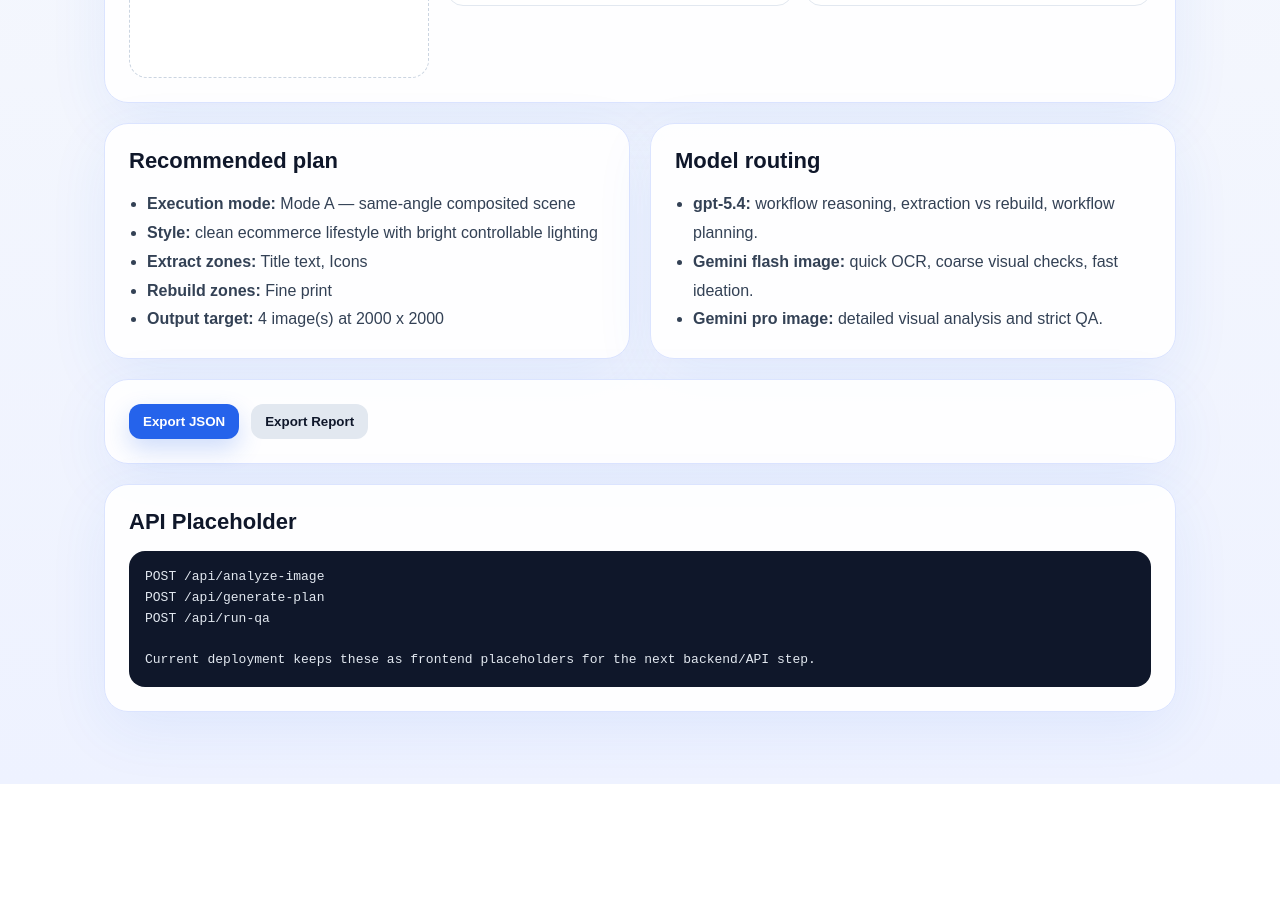
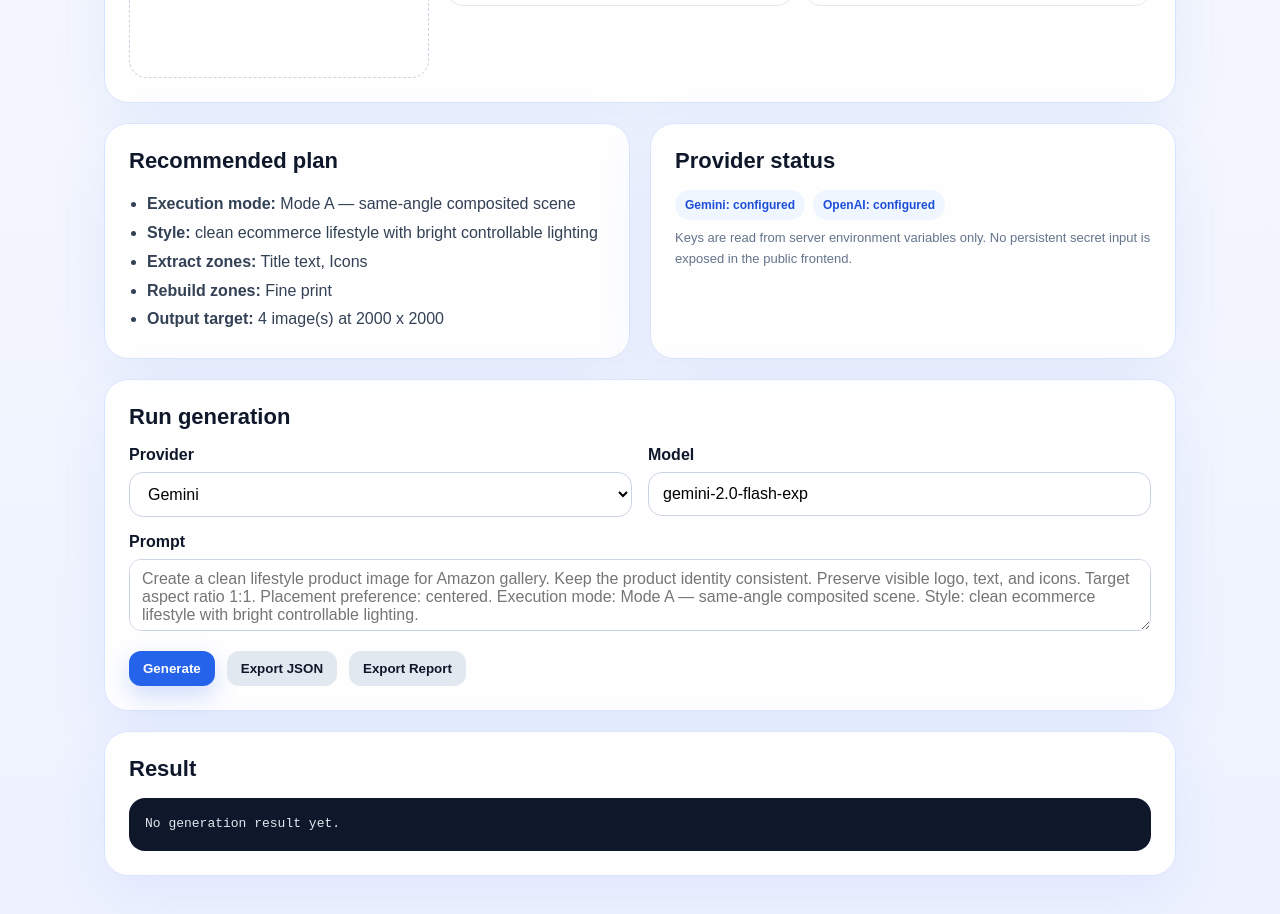
Before and after one commit to ttjacky2023-spec/product-scene-studio, a Next.js app: page /generation-plan in a window 1280 px wide. Shown: the part 620-1534 px from the top of the page. Before the commit the page ends 1404 px from the top, so only its background shows below. Built offline with nearby package versions, Linux system fonts and the light colour scheme; no server answers.

Commit message:
Add provider-backed generation API and frontend controls

```diff
--- /dev/null
+++ b/src/app/api/generate-image/route.ts
@@ -0,0 +1,110 @@
+import { NextRequest, NextResponse } from "next/server";
+import { getAvailableProviders } from "@/lib/providers";
+
+type Body = {
+  provider: "gemini" | "openai";
+  prompt: string;
+  model?: string;
+  imageDataUrl?: string;
+  aspectRatio?: string;
+  outputSize?: string;
+};
+
+function extractBase64Data(dataUrl?: string) {
+  if (!dataUrl) return null;
+  const match = dataUrl.match(/^data:(.+?);base64,(.+)$/);
+  if (!match) return null;
+  return { mimeType: match[1], data: match[2] };
+}
+
+async function callGemini(body: Body) {
+  const apiKey = process.env.GEMINI_API_KEY;
+  if (!apiKey) throw new Error("GEMINI_API_KEY is not configured.");
+
+  const image = extractBase64Data(body.imageDataUrl);
+  const contents = [
+    {
+      role: "user",
+      parts: [
+        { text: body.prompt },
+        ...(image ? [{ inlineData: { mimeType: image.mimeType, data: image.data } }] : []),
+      ],
+    },
+  ];
+
+  const model = body.model || "gemini-2.0-flash-exp";
+  const res = await fetch(`https://generativelanguage.googleapis.com/v1beta/models/${model}:generateContent?key=${apiKey}`, {
+    method: "POST",
+    headers: { "Content-Type": "application/json" },
+    body: JSON.stringify({ contents }),
+  });
+
+  const json = await res.json();
+  if (!res.ok) {
+    throw new Error(json?.error?.message || "Gemini request failed.");
+  }
+
+  const text = json?.candidates?.[0]?.content?.parts?.map((p: { text?: string }) => p.text).filter(Boolean).join("\n") || "Gemini response received, but no direct image payload was returned by this route.";
+  return { provider: "gemini", model, text, raw: json };
+}
+
+async function callOpenAI(body: Body) {
+  const apiKey = process.env.OPENAI_API_KEY;
+  if (!apiKey) throw new Error("OPENAI_API_KEY is not configured.");
+
+  const model = body.model || "gpt-4.1-mini";
+  const input = [
+    {
+      role: "user",
+      content: [
+        { type: "input_text", text: body.prompt },
+        ...(body.imageDataUrl ? [{ type: "input_image", image_url: body.imageDataUrl }] : []),
+      ],
+    },
+  ];
+
+  const res = await fetch("https://api.openai.com/v1/responses", {
+    method: "POST",
+    headers: {
+      "Content-Type": "application/json",
+      Authorization: `Bearer ${apiKey}`,
+    },
+    body: JSON.stringify({ model, input }),
+  });
+
+  const json = await res.json();
+  if (!res.ok) {
+    throw new Error(json?.error?.message || "OpenAI request failed.");
+  }
+
+  const outputText = (json?.output || [])
+    .flatMap((item: { content?: Array<{ text?: string }> }) => item.content || [])
+    .map((part: { text?: string }) => part.text)
+    .filter(Boolean)
+    .join("\n") || "OpenAI response received, but no direct image payload was returned by this route.";
+
+  return { provider: "openai", model, text: outputText, raw: json };
+}
+
+export async function POST(req: NextRequest) {
+  try {
+    const body = (await req.json()) as Body;
+    if (!body.prompt?.trim()) {
+      return NextResponse.json({ error: "Prompt is required." }, { status: 400 });
+    }
+
+    const configured = getAvailableProviders();
+    if (body.provider === "gemini") {
+      if (!configured.gemini) return NextResponse.json({ error: "Gemini is not configured on the server." }, { status: 400 });
+      return NextResponse.json(await callGemini(body));
+    }
+    if (body.provider === "openai") {
+      if (!configured.openai) return NextResponse.json({ error: "OpenAI is not configured on the server." }, { status: 400 });
+      return NextResponse.json(await callOpenAI(body));
+    }
+
+    return NextResponse.json({ error: "Unsupported provider." }, { status: 400 });
+  } catch (error) {
+    return NextResponse.json({ error: error instanceof Error ? error.message : "Unknown error." }, { status: 500 });
+  }
+}
--- /dev/null
+++ b/src/app/api/provider-status/route.ts
@@ -0,0 +1,10 @@
+import { NextResponse } from "next/server";
+import { getAvailableProviders, getDefaultProvider } from "@/lib/providers";
+
+export async function GET() {
+  return NextResponse.json({
+    providers: getAvailableProviders(),
+    defaultProvider: getDefaultProvider(),
+    note: "Keys are read from server environment variables only.",
+  });
+}
--- a/src/app/generation-plan/page.tsx
+++ b/src/app/generation-plan/page.tsx
@@ -1,11 +1,18 @@
 "use client";
 
+import { useEffect, useMemo, useState } from "react";
 import styles from "../shared.module.css";
 import pipelineStyles from "@/components/pipeline.module.css";
 import { PipelineToolbar } from "@/components/PipelineToolbar";
 import { ImagePreviewCard } from "@/components/ImagePreviewCard";
 import { t } from "@/lib/i18n";
 import { usePipelineStore } from "@/store/pipeline";
+
+type ProviderStatus = {
+  providers: { gemini: boolean; openai: boolean };
+  defaultProvider: "gemini" | "openai";
+  note: string;
+};
 
 function recommendExecutionMode(views: string, angle: string, strictness: string) {
   if (strictness === "maximum preservation" && views.includes("front only")) return "Mode A — same-angle composited scene";
@@ -19,7 +26,7 @@ function recommendStyle(intendedUse: string, sceneTypes: string) {
   return "minimal premium product scene";
 }
 function buildReport(intake: ReturnType<typeof usePipelineStore.getState>["intake"], extractList: string, rebuildList: string, executionMode: string, style: string) {
-  return `# Product Scene Generation Report\n\n## Intake\n- Image: ${intake.imageName || "—"}\n- Resolution: ${intake.sourceResolution || "—"}\n- Ratio: ${intake.aspectRatio || "—"}\n- Output: ${intake.outputSize || "—"}\n- Count: ${intake.generationCount || "—"}\n- Use: ${intake.intendedUse || "—"}\n- Scene types: ${intake.sceneTypes || "—"}\n- Placement: ${intake.placementPreference || "—"}\n- Angle tolerance: ${intake.angleTolerance || "—"}\n- Strictness: ${intake.strictness || "—"}\n\n## Plan\n- Execution mode: ${executionMode}\n- Style: ${style}\n- Extract zones: ${extractList}\n- Rebuild zones: ${rebuildList}\n\n## Model routing\n- gpt-5.4: workflow reasoning, extraction vs rebuild, planning\n- Gemini flash image: quick OCR, coarse checks\n- Gemini pro image: detailed visual analysis and strict QA\n\n## API placeholder\nPOST /api/analyze-image\nPOST /api/generate-plan\nPOST /api/run-qa\n`;
+  return `# Product Scene Generation Report\n\n## Intake\n- Image: ${intake.imageName || "—"}\n- Resolution: ${intake.sourceResolution || "—"}\n- Ratio: ${intake.aspectRatio || "—"}\n- Output: ${intake.outputSize || "—"}\n- Count: ${intake.generationCount || "—"}\n- Use: ${intake.intendedUse || "—"}\n- Scene types: ${intake.sceneTypes || "—"}\n- Placement: ${intake.placementPreference || "—"}\n- Angle tolerance: ${intake.angleTolerance || "—"}\n- Strictness: ${intake.strictness || "—"}\n\n## Plan\n- Execution mode: ${executionMode}\n- Style: ${style}\n- Extract zones: ${extractList}\n- Rebuild zones: ${rebuildList}\n`;
 }
 
 export default function GenerationPlanPage() {
@@ -33,43 +40,96 @@ export default function GenerationPlanPage() {
   const extractList = audit.filter((x) => /extract/i.test(x.action)).map((x) => x.zone).join(", ") || "none";
   const report = buildReport(intake, extractList, rebuildList, executionMode, style);
 
+  const [status, setStatus] = useState<ProviderStatus | null>(null);
+  const [provider, setProvider] = useState<"gemini" | "openai">("gemini");
+  const [model, setModel] = useState("gemini-2.0-flash-exp");
+  const [prompt, setPrompt] = useState("");
+  const [running, setRunning] = useState(false);
+  const [resultText, setResultText] = useState("");
+  const [errorText, setErrorText] = useState("");
+
+  useEffect(() => {
+    fetch("/api/provider-status")
+      .then((res) => res.json())
+      .then((json: ProviderStatus) => {
+        setStatus(json);
+        setProvider(json.defaultProvider);
+        setModel(json.defaultProvider === "gemini" ? "gemini-2.0-flash-exp" : "gpt-4.1-mini");
+      })
+      .catch(() => undefined);
+  }, []);
+
+  useEffect(() => {
+    setModel(provider === "gemini" ? "gemini-2.0-flash-exp" : "gpt-4.1-mini");
+  }, [provider]);
+
+  const promptSuggestion = useMemo(() => {
+    return `Create a ${intake.sceneTypes || "clean lifestyle"} product image for ${intake.intendedUse || "commerce"}. Keep the product identity consistent. Preserve visible logo, text, and icons. Target aspect ratio ${intake.aspectRatio || "1:1"}. Placement preference: ${intake.placementPreference || "centered"}. Execution mode: ${executionMode}. Style: ${style}.`;
+  }, [intake, executionMode, style]);
+
   const exportJson = () => {
     const blob = new Blob([JSON.stringify({ intake, audit, executionMode, style, extractList, rebuildList }, null, 2)], { type: "application/json" });
-    const url = URL.createObjectURL(blob);
-    const a = document.createElement("a"); a.href = url; a.download = "product-scene-plan.json"; a.click(); URL.revokeObjectURL(url);
+    const url = URL.createObjectURL(blob); const a = document.createElement("a"); a.href = url; a.download = "product-scene-plan.json"; a.click(); URL.revokeObjectURL(url);
   };
   const exportReport = () => {
     const blob = new Blob([report], { type: "text/markdown;charset=utf-8" });
-    const url = URL.createObjectURL(blob);
-    const a = document.createElement("a"); a.href = url; a.download = "product-scene-report.md"; a.click(); URL.revokeObjectURL(url);
+    const url = URL.createObjectURL(blob); const a = document.createElement("a"); a.href = url; a.download = "product-scene-report.md"; a.click(); URL.revokeObjectURL(url);
+  };
+  const runGenerate = async () => {
+    setRunning(true); setErrorText(""); setResultText("");
+    try {
+      const res = await fetch("/api/generate-image", {
+        method: "POST",
+        headers: { "Content-Type": "application/json" },
+        body: JSON.stringify({
+          provider,
+          model,
+          prompt: prompt || promptSuggestion,
+          imageDataUrl: intake.imageDataUrl,
+          aspectRatio: intake.aspectRatio,
+          outputSize: intake.outputSize,
+        }),
+      });
+      const json = await res.json();
+      if (!res.ok) throw new Error(json.error || "Generation failed.");
+      setResultText(json.text || JSON.stringify(json, null, 2));
+    } catch (err) {
+      setErrorText(err instanceof Error ? err.message : "Unknown error");
+    } finally {
+      setRunning(false);
+    }
   };
 
   return (
     <div className={styles.page}>
       <PipelineToolbar />
-      <div className={styles.header}><h1>{locale === "en" ? "Generation Plan" : "生成计划"}</h1><p>{locale === "en" ? "Plan output strategy from saved intake + detail audit data." : "根据已保存的 intake 和 detail audit 数据生成执行计划。"}</p></div>
+      <div className={styles.header}><h1>{locale === "en" ? "Generation Plan" : "生成计划"}</h1><p>{locale === "en" ? "Plan output strategy and run provider-backed generation from the web." : "在网页里制定计划，并直接调用 provider 接口执行生成。"}</p></div>
       <section className={styles.card}><ImagePreviewCard /></section>
       <div className={styles.grid}>
-        <section className={styles.card}><h2>{locale === "en" ? "Recommended plan" : "推荐计划"}</h2><ul className={styles.list}>
-          <li><strong>Execution mode:</strong> {executionMode}</li>
-          <li><strong>Style:</strong> {style}</li>
-          <li><strong>Extract zones:</strong> {extractList}</li>
-          <li><strong>Rebuild zones:</strong> {rebuildList}</li>
-          <li><strong>Output target:</strong> {intake.generationCount || "—"} image(s) at {intake.outputSize || "—"}</li>
-        </ul></section>
-        <section className={styles.card}><h2>{locale === "en" ? "Model routing" : "模型路由"}</h2><ul className={styles.list}>
-          <li><strong>gpt-5.4:</strong> workflow reasoning, extraction vs rebuild, workflow planning.</li>
-          <li><strong>Gemini flash image:</strong> quick OCR, coarse visual checks, fast ideation.</li>
-          <li><strong>Gemini pro image:</strong> detailed visual analysis and strict QA.</li>
-        </ul></section>
+        <section className={styles.card}><h2>{locale === "en" ? "Recommended plan" : "推荐计划"}</h2><ul className={styles.list}><li><strong>Execution mode:</strong> {executionMode}</li><li><strong>Style:</strong> {style}</li><li><strong>Extract zones:</strong> {extractList}</li><li><strong>Rebuild zones:</strong> {rebuildList}</li><li><strong>Output target:</strong> {intake.generationCount || "—"} image(s) at {intake.outputSize || "—"}</li></ul></section>
+        <section className={styles.card}><h2>{locale === "en" ? "Provider status" : "Provider 状态"}</h2>
+          <div className={pipelineStyles.chips}>
+            <span className={pipelineStyles.chip}>Gemini: {status?.providers.gemini ? "configured" : "not configured"}</span>
+            <span className={pipelineStyles.chip}>OpenAI: {status?.providers.openai ? "configured" : "not configured"}</span>
+          </div>
+          <p className={styles.tip}>{locale === "en" ? "Keys are read from server environment variables only. No persistent secret input is exposed in the public frontend." : "密钥只从服务端环境变量读取，不在公开前端持久化暴露。"}</p>
+        </section>
       </div>
       <section className={styles.card}>
-        <div className={pipelineStyles.actions}>
-          <button className={pipelineStyles.button} onClick={exportJson}>{text.common.exportJson}</button>
+        <h2>{locale === "en" ? "Run generation" : "执行生成"}</h2>
+        <div className={styles.formGrid}>
+          <div><label>Provider</label><select value={provider} onChange={(e) => setProvider(e.target.value as "gemini" | "openai")}><option value="gemini">Gemini</option><option value="openai">OpenAI</option></select></div>
+          <div><label>Model</label><input value={model} onChange={(e) => setModel(e.target.value)} /></div>
+          <div style={{ gridColumn: "1 / -1" }}><label>Prompt</label><textarea className={pipelineStyles.textarea} value={prompt} onChange={(e) => setPrompt(e.target.value)} placeholder={promptSuggestion} /></div>
+        </div>
+        <div className={pipelineStyles.actions} style={{ marginTop: 16 }}>
+          <button className={pipelineStyles.button} onClick={runGenerate} disabled={running}>{running ? "Running…" : "Generate"}</button>
+          <button className={`${pipelineStyles.button} ${pipelineStyles.secondary}`} onClick={exportJson}>{text.common.exportJson}</button>
           <button className={`${pipelineStyles.button} ${pipelineStyles.secondary}`} onClick={exportReport}>{text.common.exportReport}</button>
         </div>
+        {errorText ? <p className={styles.tip} style={{ color: "#b91c1c", marginTop: 12 }}>{errorText}</p> : null}
       </section>
-      <section className={styles.card}><h2>{text.common.apiPlaceholder}</h2><pre className={pipelineStyles.code}>{`POST /api/analyze-image\nPOST /api/generate-plan\nPOST /api/run-qa\n\nCurrent deployment keeps these as frontend placeholders for the next backend/API step.`}</pre></section>
+      <section className={styles.card}><h2>{locale === "en" ? "Result" : "结果"}</h2><pre className={pipelineStyles.code}>{resultText || (locale === "en" ? "No generation result yet." : "还没有生成结果。")}</pre></section>
     </div>
   );
 }
--- /dev/null
+++ b/src/lib/providers.ts
@@ -0,0 +1,15 @@
+export type ImageProvider = "gemini" | "openai";
+
+export function getAvailableProviders() {
+  return {
+    gemini: Boolean(process.env.GEMINI_API_KEY),
+    openai: Boolean(process.env.OPENAI_API_KEY),
+  };
+}
+
+export function getDefaultProvider(): ImageProvider {
+  const configured = getAvailableProviders();
+  if (configured.gemini) return "gemini";
+  if (configured.openai) return "openai";
+  return "gemini";
+}
```
